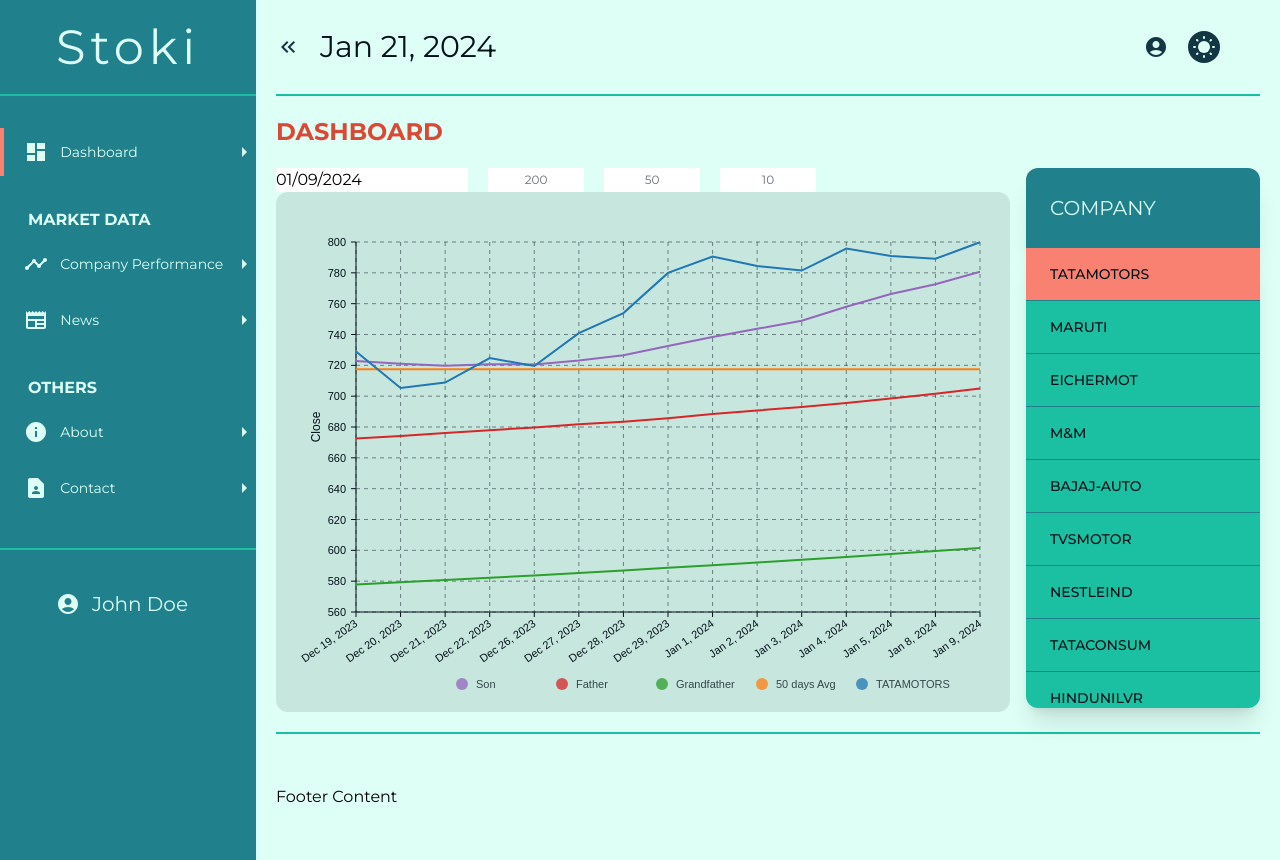
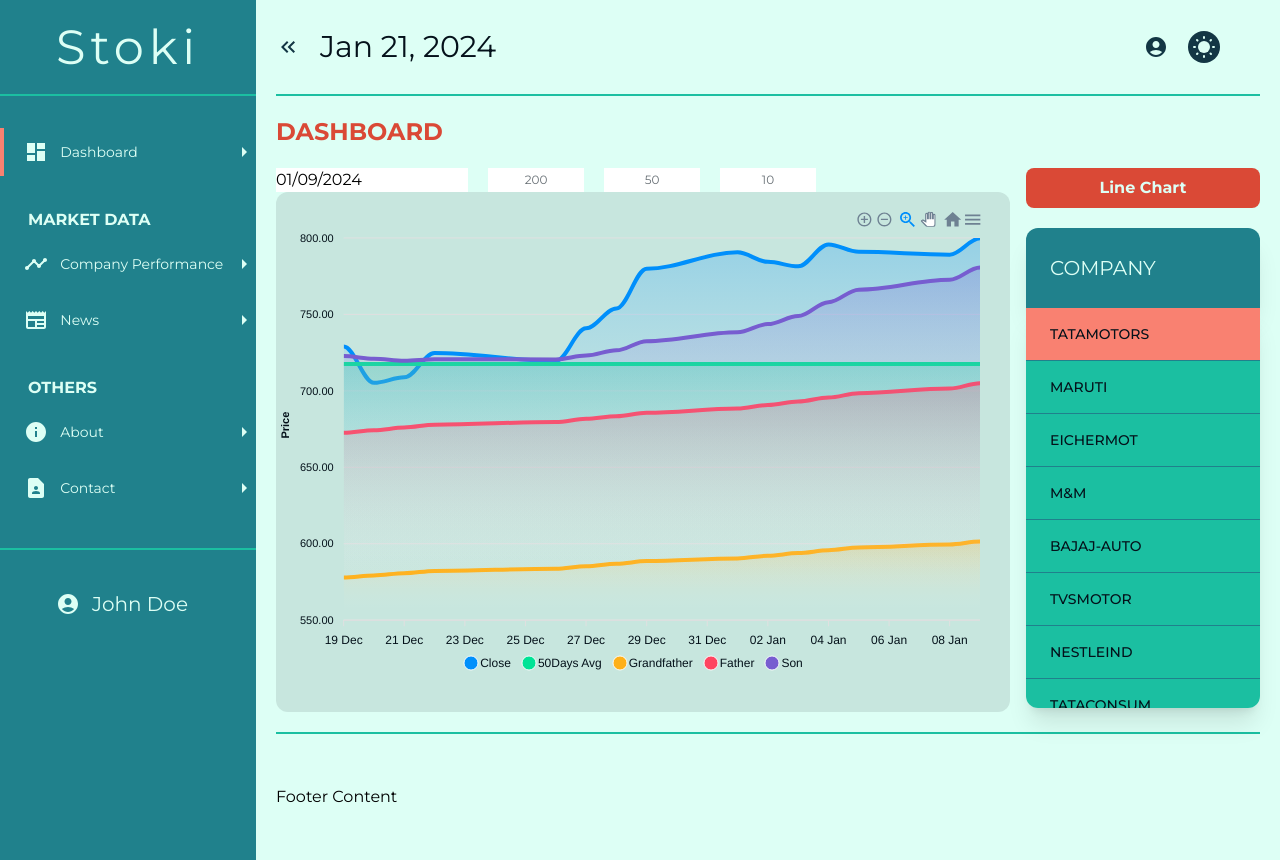
Before and after one commit to Ankit-AP-Paul/stock-prediction-website, a Next.js app: page /dashboard in a window 1280 px wide. Built offline with nearby package versions, Linux system fonts and the light colour scheme; no server answers.

Commit message:
Added CandleSticks

```diff
--- a/package.json
+++ b/package.json
@@ -16,10 +16,12 @@
     "@mui/x-data-grid": "^6.19.1",
     "@nivo/core": "^0.83.0",
     "@nivo/line": "^0.83.0",
+    "apexcharts": "^3.48.0",
     "ml5": "^0.12.2",
     "next": "14.1.0",
     "papaparse": "^5.4.1",
     "react": "^18",
+    "react-apexcharts": "^1.4.1",
     "react-d3-library": "^1.1.8",
     "react-datepicker": "^6.2.0",
     "react-dom": "^18",
--- /dev/null
+++ b/src/components/CandleStick.jsx
@@ -0,0 +1,53 @@
+import React, { useEffect, useState } from "react";
+import dynamic from "next/dynamic";
+import ReactDOM from "react-dom";
+
+const ReactApexChart = dynamic(() => import("react-apexcharts"), {
+  ssr: false,
+});
+
+const CandleStick = ({ data, mode }) => {
+  const col = mode === "dark" ? "#DDFFF5" : "#04111A";
+
+  const opt = {
+    chart: {
+      type: "candlestick",
+      height: 350,
+      foreColor: col,
+    },
+  };
+  const [series, setSeries] = useState([
+    {
+      data: data,
+    },
+  ]);
+
+  const [options, setOptions] = useState(opt);
+
+  useEffect(() => {
+    setSeries([
+      {
+        data: data,
+      },
+    ]);
+    setOptions(opt);
+  }, [data, mode]);
+
+  return (
+    <div className="h-full mt-4">
+      <div id="chart" className="h-full">
+        {typeof window !== undefined && (
+          <ReactApexChart
+            options={options}
+            series={series}
+            type="candlestick"
+            height={"100%"}
+          />
+        )}
+      </div>
+      <div id="html-dist"></div>
+    </div>
+  );
+};
+
+export default CandleStick;
--- a/src/components/GraphDemo.jsx
+++ b/src/components/GraphDemo.jsx
@@ -1,13 +1,17 @@
 import React, { useEffect, useState } from "react";
+import { ReactDOM } from "react-dom";
+import { render } from "react-dom";
 import Papa from "papaparse";
-// import OverviewChart from "./OverviewChart";
 import dynamic from "next/dynamic";
 
-const OverviewChart = dynamic(() => import("./OverviewChart"), {
+const LineChart = dynamic(() => import("./LineChart"), {
   ssr: false,
 });
-
+const CandleStick = dynamic(() => import("./CandleStick"), {
+  ssr: false,
+});
 const GraphDemo = ({
+  chart,
   classes,
   tickerName,
   mode,
@@ -23,12 +27,10 @@
   const formattedDate = `${year}-${month}-${day}`;
 
   const [data, setData] = useState([]);
+  const [dataCS, setDataCS] = useState([]);
   const [avg50, setAvg50] = useState(0);
   const [startIdx, setStartIdx] = useState(0);
   const [endIdx, setEndIdx] = useState(0);
-  // const [isDragging, setIsDragging] = useState(false);
-  // const [prevScreenX, setPrevScreenX] = useState(null);
-  // const [isMovingRight, setIsMovingRight] = useState(false);
 
   // Formatting date
 
@@ -38,12 +40,13 @@
         const response = await fetch("./data/" + tickerName + ".NS.csv");
         var csvData = await response.text();
         const rows = csvData.split("\n");
-
+        console.log(startIdx, endIdx);
         for (let i = 0; i < rows.length; i++) {
           const row = rows[i].trim().split(",");
           const date = row[0];
           if (date === formattedDate) {
             setEndIdx(i);
+            setStartIdx(i - 15);
             break;
           }
         }
@@ -68,6 +71,25 @@
                   y: Close,
                 }
             );
+
+            const dataArrayCS = result.data.slice(startIdx, endIdx).map(
+              ({ Date, Open, High, Low, Close }) =>
+                Open &&
+                High &&
+                Low &&
+                Close && {
+                  x: parseDate(Date),
+                  y: [
+                    Open.toFixed(2),
+                    High.toFixed(2),
+                    Low.toFixed(2),
+                    Close.toFixed(2),
+                  ],
+                }
+            );
+
+            // console.log(dataArrayCS);
+            setDataCS(dataArrayCS);
 
             const avg50array = result.data.slice(startIdx, endIdx).map(
               ({ Date, Close }) =>
@@ -126,6 +148,8 @@
               },
             ];
             setData(data2);
+            // console.log(dataCS[1].y[0]);
+            // console.log(data);
           },
           error: function (error) {
             console.error("Error parsing CSV:", error.message);
@@ -257,14 +281,14 @@
       // onMouseMove={handleMouseMove}
       // onMouseUp={handleMouseUp}
       // onMouseOut={handleMouseOut}
-      className={`bg-dark bg-opacity-10 pr-5 rounded-xl cursor-default  ${classes}`}
+      className={`bg-dark dark:bg-light bg-opacity-10 dark:bg-opacity-10 pr-5 rounded-xl cursor-default  ${classes}`}
       style={{ overflow: "hidden", userSelect: "none" }}
     >
-      <OverviewChart
-        data={data}
-        themeCol={mode === "dark" ? "#DDFFF5" : "#04111A"}
-        gridCol={mode === "dark" ? "#ddfff578" : "#04111a7a"}
-      />
+      {chart === 1 ? (
+        data && <LineChart mode={mode} width="100%" height="100%" data={data} />
+      ) : (
+        <CandleStick mode={mode} width="100%" height="100%" data={dataCS} />
+      )}
     </div>
   );
 };
--- /dev/null
+++ b/src/components/LineChart.css
@@ -0,0 +1,3 @@
+tspan {
+  color: white;
+}
--- /dev/null
+++ b/src/components/LineChart.jsx
@@ -0,0 +1,115 @@
+import React, { useEffect, useState } from "react";
+import dynamic from "next/dynamic";
+import ReactDOM from "react-dom";
+
+const ReactApexChart = dynamic(() => import("react-apexcharts"), {
+  ssr: false,
+});
+
+const LineChart = ({ mode, data }) => {
+  const lines = [
+    {
+      name: "Close",
+      data: data[0]?.data,
+    },
+    {
+      name: "50Days Avg",
+      data: data[1]?.data,
+    },
+    {
+      name: "Grandfather",
+      data: data[2]?.data,
+    },
+    {
+      name: "Father",
+      data: data[3]?.data,
+    },
+    {
+      name: "Son",
+      data: data[4]?.data,
+    },
+  ];
+
+  const col = mode === "dark" ? "#DDFFF5" : "#04111A";
+
+  const opt = {
+    chart: {
+      foreColor: col,
+      type: "area",
+      stacked: false,
+      height: 350,
+      zoom: {
+        type: "x",
+        enabled: true,
+        autoScaleYaxis: true,
+      },
+      toolbar: {
+        autoSelected: "zoom",
+      },
+    },
+    dataLabels: {
+      enabled: false,
+    },
+    markers: {
+      size: 0,
+    },
+
+    fill: {
+      type: "gradient",
+      gradient: {
+        shadeIntensity: 1,
+        inverseColors: false,
+        opacityFrom: 0.5,
+        opacityTo: 0,
+        stops: [0, 90, 100],
+      },
+    },
+    yaxis: {
+      labels: {
+        formatter: function (val) {
+          return val.toFixed(2);
+        },
+      },
+
+      title: {
+        text: "Price",
+      },
+    },
+    xaxis: {
+      type: "datetime",
+    },
+    tooltip: {
+      shared: false,
+      y: {
+        formatter: function (val) {
+          return val.toFixed(2);
+        },
+      },
+    },
+  };
+  // console.log(lines[0]);
+  const [series, setSeries] = useState(lines);
+
+  const [options, setOptions] = useState(opt);
+
+  useEffect(() => {
+    setSeries(lines);
+    setOptions(opt);
+  }, [data, mode]);
+
+  return (
+    <div className="h-full mt-4">
+      <div id="chart" className="h-[90%] ">
+        <ReactApexChart
+          options={options}
+          series={series}
+          type="area"
+          height={"100%"}
+        />
+      </div>
+      <div id="html-dist"></div>
+    </div>
+  );
+};
+
+export default LineChart;
--- a/src/components/OverviewChart.jsx
+++ /dev/null
@@ -1,127 +0,0 @@
-import { ResponsiveLine } from "@nivo/line";
-import React from "react";
-
-const OverviewChart = ({ data, themeCol, gridCol }) => {
-  // eslint-disable-line react-hooks/exhaustive-deps
-  if (!data) return <div>Data not present</div>;
-  else {
-    return (
-      <ResponsiveLine
-        data={data}
-        theme={{
-          axis: {
-            domain: {
-              line: {
-                stroke: themeCol,
-              },
-            },
-            legend: {
-              text: {
-                fill: themeCol,
-              },
-            },
-            ticks: {
-              line: {
-                stroke: themeCol,
-                strokeWidth: 1,
-              },
-              text: {
-                fill: themeCol,
-              },
-            },
-          },
-          grid: {
-            line: {
-              stroke: gridCol,
-              strokeWidth: 1,
-              strokeDasharray: "4 4",
-            },
-          },
-          legends: {
-            text: {
-              fill: themeCol,
-            },
-          },
-          tooltip: {
-            container: {
-              color: "dark",
-            },
-          },
-        }}
-        // colors={() => themeCol}
-
-        colors={{ scheme: "category10" }}
-        margin={{ top: 50, right: 10, bottom: 100, left: 80 }}
-        xScale={{ type: "point" }}
-        yScale={{
-          type: "linear",
-          min: "auto",
-          max: "auto",
-          stacked: false,
-          reverse: false,
-        }}
-        yFormat=" >-.2f"
-        curve="linear"
-        axisTop={null}
-        axisRight={null}
-        axisBottom={{
-          tickSize: 5,
-          tickPadding: 5,
-          tickRotation: -35,
-          legend: "",
-          legendOffset: 36,
-          legendPosition: "middle",
-        }}
-        axisLeft={{
-          orient: "bottom",
-          tickSize: 5,
-          tickPadding: 5,
-          tickRotation: 0,
-          legend: "Close",
-          legendOffset: -40,
-          legendPosition: "middle",
-        }}
-        enableGridX={true}
-        enableGridY={true}
-        enableArea={false}
-        areaOpacity={0.1}
-        areaBaselineValue={200}
-        pointSize={5}
-        pointColor={{ theme: "background" }}
-        pointBorderWidth={2}
-        pointBorderColor={{ from: "serieColor" }}
-        pointLabelYOffset={-12}
-        useMesh={true}
-        // animate={false}
-        legends={[
-          {
-            anchor: "bottom-left",
-            direction: "row",
-            justify: false,
-            translateX: 100,
-            translateY: 82,
-            itemsSpacing: 0,
-            itemDirection: "left-to-right",
-            itemWidth: 100,
-            itemHeight: 20,
-            itemOpacity: 0.75,
-            symbolSize: 12,
-            symbolShape: "circle",
-            symbolBorderColor: "rgba(0, 0, 0, .5)",
-            effects: [
-              {
-                on: "hover",
-                style: {
-                  itemBackground: "rgba(0, 0, 0, .03)",
-                  itemOpacity: 1,
-                },
-              },
-            ],
-          },
-        ]}
-      />
-    );
-  }
-};
-
-export default OverviewChart;
--- a/src/pages/dashboard.js
+++ b/src/pages/dashboard.js
@@ -2,7 +2,7 @@
 import Head from "next/head";
 import Layout from "@/components/Layout";
 import GraphDemo from "@/components/GraphDemo";
-
+import ReactDom from "react-dom";
 import DatePicker from "react-datepicker";
 
 import "react-datepicker/dist/react-datepicker.css";
@@ -103,7 +103,7 @@
       <div class="text-xs row-span-2 text-light uppercase bg-alt dark:bg-secDark rounded-t-xl shadow-xl h-20 flex flex-row items-center">
         <h3 class=" text-xl px-6 dark:text-light">Company</h3>
       </div>
-      <div class="relative overflow-x-auto  sm:rounded-lg  rounded-b-xl shadow-xl h-[460px]">
+      <div class="relative overflow-x-auto  sm:rounded-lg  rounded-b-xl shadow-xl h-[400px]">
         <table class="w-full text-sm text-left rtl:text-right">
           <tbody className="overflow-y-scroll">
             {tickerList.map((item) => {
@@ -142,6 +142,7 @@
 };
 
 const dashboard = ({ mode }) => {
+  const [chart, setChart] = useState(1);
   const [tickerRows, setTickerRows] = useState([]);
   const [activeTicker, setActiveTicker] = useState("");
   const [grandfather, setGrandfather] = useState(200);
@@ -221,12 +222,19 @@
                 {/* <div className="dark:text-light text-dark ml-5">200</div>
                 <div className="dark:text-light text-dark ml-5">50</div>
                 <div className="dark:text-light text-dark ml-5">10</div> */}
+                {chart === 1 && (
                   <GfsInput placeholder={grandfather} setter={handleSetGF} />
+                )}
+                {chart === 1 && (
                   <GfsInput placeholder={father} setter={handleSetF} />
+                )}
+                {chart === 1 && (
                   <GfsInput placeholder={son} setter={handleSetS} />
+                )}
               </div>
-              {activeTicker && (
+
               <GraphDemo
+                chart={chart}
                 grandfather={grandfather}
                 father={father}
                 son={son}
@@ -235,13 +243,22 @@
                 classes="h-[520px] w-full"
                 tickerName={activeTicker}
               />
-              )}
             </div>
+            <div className="flex flex-col col-span-2">
+              <button
+                onClick={() => {
+                  chart === 1 ? setChart(2) : setChart(1);
+                }}
+                className="border-solid border-acc1 dark:border-acc2 mb-5 rounded-lg py-2 font-bold text-light dark:text-light bg-acc1 dark:bg-acc2 hover:bg-acc2 dark:hover:bg-acc1"
+              >
+                {chart === 1 ? "Line Chart" : "Candle Stick"}
+              </button>
               <CompanyList
                 tickerList={tickerRows}
                 setActiveTicker={setActiveTicker}
                 activeTicker={activeTicker}
               />
+            </div>
           </div>
         </Layout>
       </div>
--- a/src/styles/globals.css
+++ b/src/styles/globals.css
@@ -1,6 +1,10 @@
 @tailwind base;
 @tailwind components;
 @tailwind utilities;
+
+/* tspan {
+  color: white;
+} */
 
 :root {
   --foreground-rgb: 0, 0, 0;
```
Also changed, not shown: src/components/GraphDemo2.jsx (deleted, +0 -28 lines), 1 other file (tests, documents, lock files or other folders). Lines whose indentation alone changed are shown as unchanged.
